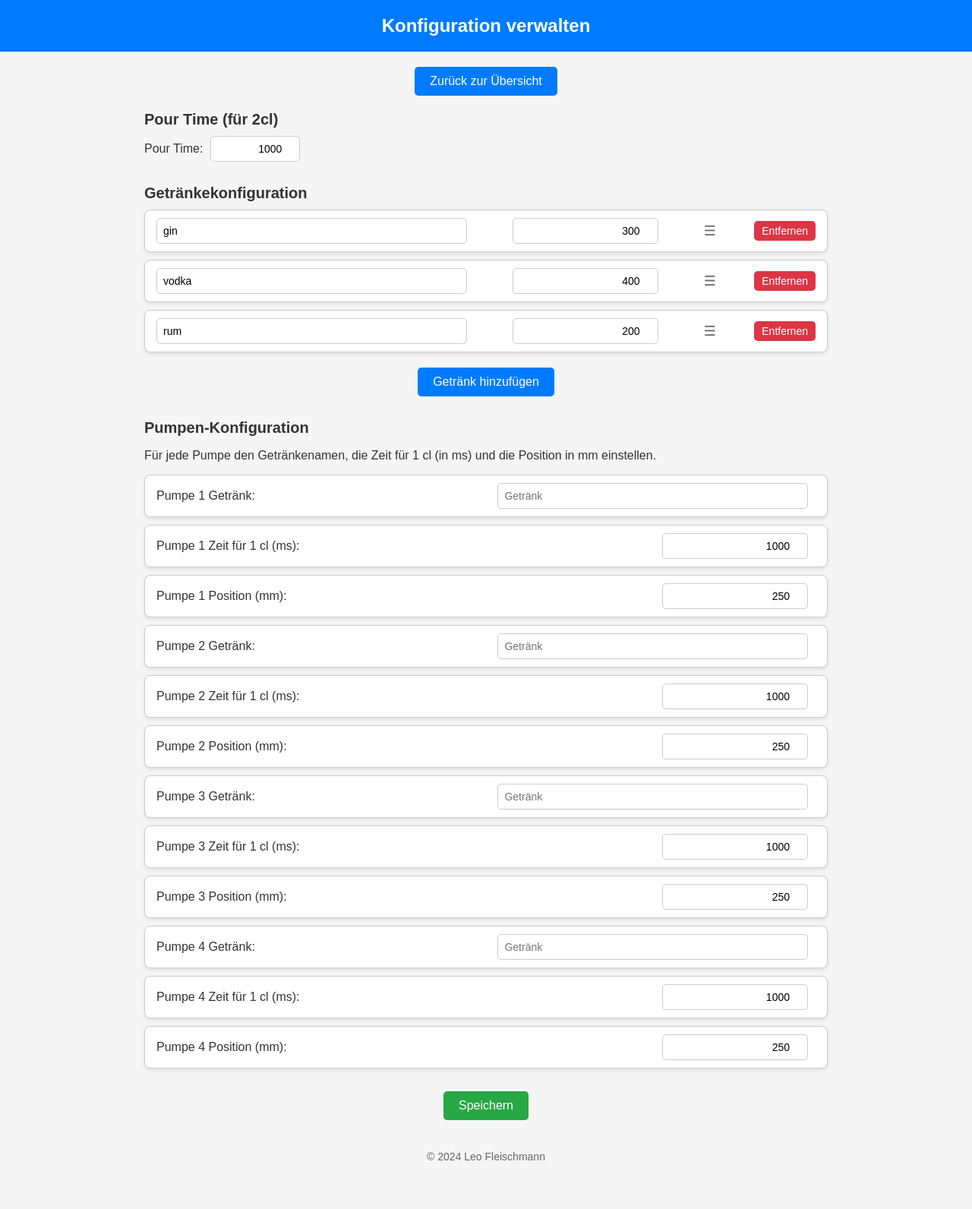
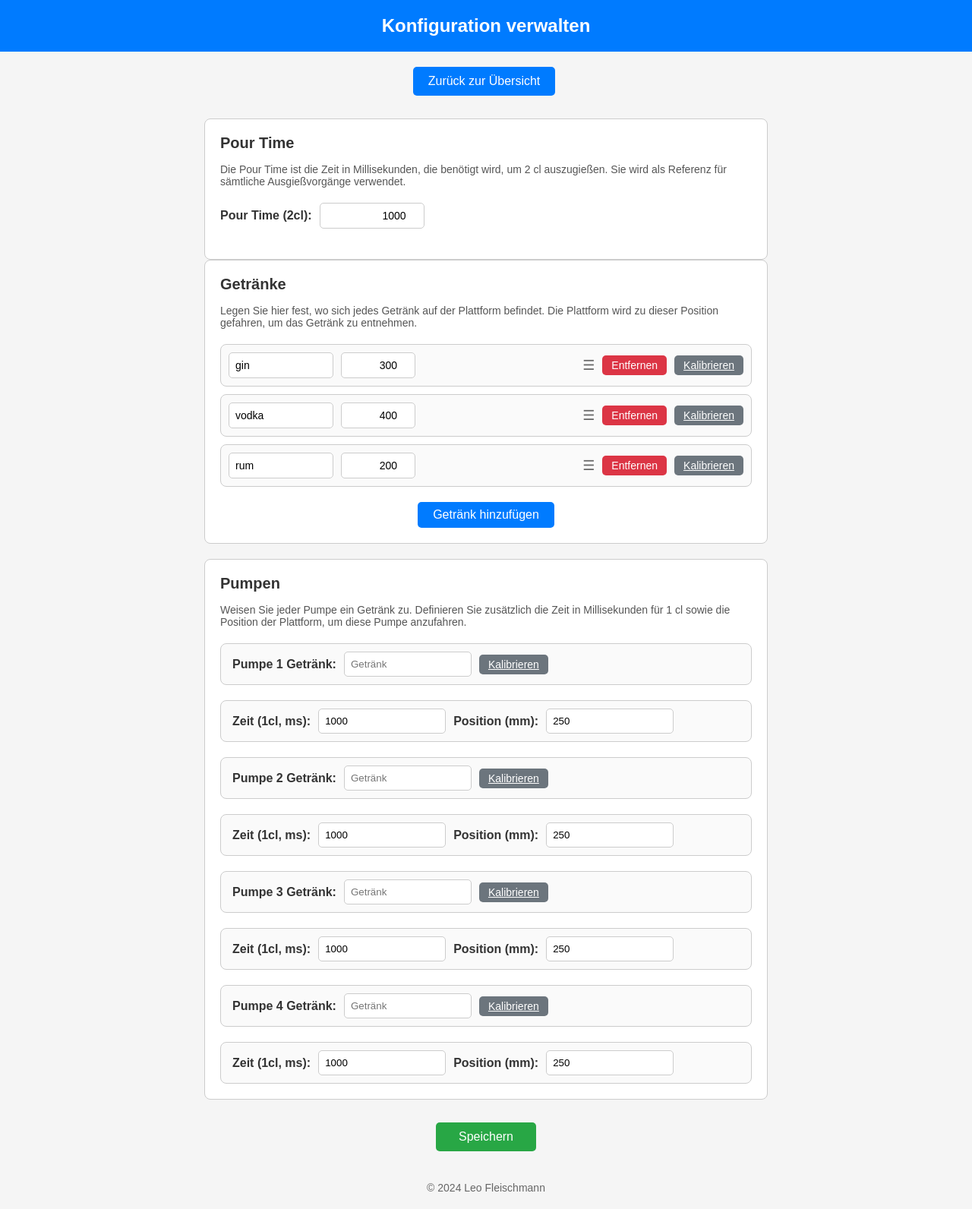
Before and after one commit to leofleischmann/Bar-Bot, a Flask app: page /config in a window 1280 px wide. Shown: the whole page at 76% size. Before the commit the page ends 1528 px from the top, so only its background shows below. Run offline with Flask 3, Linux system fonts and the light colour scheme.

Commit message:
Update config.html

```diff
--- a/bartender/templates/config.html
+++ b/bartender/templates/config.html
@@ -5,7 +5,6 @@
     <meta name="viewport" content="width=device-width, initial-scale=1.0">
     <title>Konfiguration verwalten</title>
     <style>
-    /* CSS wie gehabt, unverändert */
     body {
         font-family: 'Arial', sans-serif;
         background-color: #f5f5f5;
@@ -13,25 +12,31 @@
         margin: 0;
         padding: 0;
     }
+
     header {
         background-color: #007bff;
         color: white;
         padding: 20px;
         text-align: center;
     }
+
     header h1 {
         margin: 0;
         font-size: 24px;
     }
+
     main {
         padding: 20px;
         max-width: 900px;
         margin: 0 auto;
+        box-sizing: border-box;
     }
+
     nav {
         text-align: center;
-        margin-bottom: 20px;
+        margin-bottom: 30px;
     }
+
     nav button {
         background-color: #007bff;
         color: white;
@@ -40,129 +45,220 @@
         padding: 10px 20px;
         font-size: 16px;
         cursor: pointer;
+        margin-right: 5px;
     }
+
     nav button:hover {
         background-color: #0056b3;
     }
+
     .config-section {
-        margin-bottom: 30px;
+        margin-bottom: 40px;
+        background: #fff;
+        border-radius: 8px;
+        border: 1px solid #ccc;
+        padding: 20px;
+        max-width: 700px; /* Schmaler, um zentrierter zu wirken */
+        margin: 0 auto; /* Zentriert den Abschnitt */
     }
+
     .config-section h2 {
         font-size: 20px;
         color: #333;
-        margin-bottom: 10px;
+        margin-bottom: 15px;
+        margin-top: 0;
+        text-align:left;
     }
+
+    .config-section p {
+        color: #555;
+        font-size: 14px;
+        margin-bottom: 20px;
+        text-align:left;
+    }
+
     .pour-time-container {
         display: flex;
         align-items: center;
         gap: 10px;
         margin-bottom: 20px;
     }
+
+    .pour-time-container label {
+        font-weight: bold;
+        white-space: nowrap;
+    }
+
     .pour-time-container input {
-        width: 100px;
+        width: 120px;
         padding: 8px;
         font-size: 14px;
         border: 1px solid #ccc;
         border-radius: 5px;
         text-align: right;
     }
+
     .config-list {
         list-style: none;
         padding: 0;
         margin: 0;
     }
+
     .config-item {
         display: flex;
         align-items: center;
-        justify-content: space-between;
-        background-color: white;
-        padding: 10px 15px;
+        background-color: #fafafa;
         border: 1px solid #ccc;
         border-radius: 8px;
         margin-bottom: 10px;
-        box-shadow: 0 2px 5px rgba(0, 0, 0, 0.1);
+        padding: 10px;
+        gap: 10px;
+        flex-wrap: wrap; /* Zeilenumbruch bei schmalen Bildschirmen */
+        justify-content: space-between;
     }
-    .config-item.dragging {
-        background-color: #e0e0e0;
-        transform: scale(1.05);
-        box-shadow: 0 4px 8px rgba(0, 0, 0, 0.2);
-        transition: background-color 0.2s, transform 0.2s;
-    }
-    .config-name {
-        width: 45%;
+
+    .config-item input.config-name {
+        width: 120px;
+        min-width: 120px;
         padding: 8px;
-        margin-right: 10px;
         border: 1px solid #ccc;
         border-radius: 5px;
         font-size: 14px;
     }
-    .config-position {
-        width: 20%;
-        padding: 8px;
-        margin-right: 10px;
+
+    .config-item input.config-position {
+        width: 80px;
+        min-width: 80px;
+        padding:8px;
         border: 1px solid #ccc;
-        border-radius: 5px;
-        font-size: 14px;
-        text-align: right;
+        border-radius:5px;
+        font-size:14px;
+        text-align:right;
     }
+
     .config-drag {
         cursor: grab;
         color: #666;
         font-size: 18px;
         user-select: none;
+        margin-left: auto;
     }
-    .config-drag:active {
-      cursor: grabbing;
-    }
+
     .config-item button {
         background-color: #dc3545;
         color: white;
         border: none;
         border-radius: 5px;
-        padding: 5px 10px;
+        padding: 5px 12px;
         font-size: 14px;
         cursor: pointer;
     }
+
     .config-item button:hover {
         background-color: #c82333;
     }
+
+    .calibrate-button {
+        background-color: #6c757d;
+        color:white;
+        border:none;
+        border-radius:5px;
+        padding:5px 12px;
+        cursor:pointer;
+        font-size:14px;
+    }
+
+    .calibrate-button:hover {
+        background-color: #5a6268;
+    }
+
     .add-config {
         text-align: center;
         margin-top: 20px;
     }
+
     .add-config button {
         background-color: #007bff;
         color: white;
         border: none;
         border-radius: 5px;
-        padding: 10px 20px;
+        padding: 8px 20px;
         font-size: 16px;
         cursor: pointer;
     }
+
     .add-config button:hover {
         background-color: #0056b3;
     }
+
+    .pump-section {
+        border-top:1px solid #ccc;
+        padding-top:20px;
+        margin-top:20px;
+    }
+
+    .pump-group {
+        display:flex;
+        flex-direction:column;
+        gap:20px;
+    }
+
+    .pump-item {
+        display: flex;
+        flex-wrap: wrap;
+        gap:10px;
+        align-items:center;
+        background: #fafafa;
+        padding:10px 15px;
+        border:1px solid #ccc;
+        border-radius:8px;
+        justify-content: flex-start;
+    }
+
+    .pump-item label {
+        font-weight: bold;
+        white-space: nowrap;
+    }
+
+    .pump-item input {
+        width: 150px;
+        padding:8px;
+        border:1px solid #ccc;
+        border-radius:5px;
+    }
+
+    .pump-cfg {
+        display:flex;
+        flex-wrap: wrap;
+        align-items:center;
+        gap:10px;
+    }
+
     .save-button {
         text-align: center;
-        margin-top: 20px;
+        margin-top: 30px;
     }
+
     .save-button button {
         background-color: #28a745;
         color: white;
-        padding: 10px 20px;
+        padding: 10px 30px;
         border: none;
         border-radius: 5px;
         font-size: 16px;
         cursor: pointer;
     }
+
     .save-button button:hover {
         background-color: #218838;
     }
+
     footer {
         margin-top: 20px;
         text-align: center;
         font-size: 14px;
         color: #666;
+        padding-bottom:20px;
     }
 
     .snackbar {
@@ -184,14 +280,17 @@
         opacity: 0;
         transition: opacity 0.3s ease, bottom 0.3s ease;
     }
+
     .snackbar.show {
         visibility: visible;
         opacity: 1;
         bottom: 50px;
     }
+
     .snackbar.error {
         background-color: #f44336;
     }
+
     .snackbar.success {
         background-color: #4caf50;
     }
@@ -204,7 +303,6 @@
             snackbar.className = "snackbar";
             snackbar.classList.add(type);
             snackbar.classList.add("show");
-
             setTimeout(() => {
                 snackbar.classList.remove("show");
             }, 3000);
@@ -263,10 +361,11 @@
             const row = document.createElement("div");
             row.className = "config-item";
             row.innerHTML = `
-                <input type="text" class="config-name" placeholder="Name" pattern="[a-zA-Z0-9_]+" title="Nur Buchstaben, Zahlen und Unterstriche erlaubt.">
-                <input type="number" class="config-position" placeholder="Position in mm">
+                <input type="text" class="config-name" placeholder="Getränk">
+                <input type="number" class="config-position" placeholder="Position mm">
                 <span class="config-drag" draggable="true">☰</span>
                 <button onclick="removeConfigRow(this)" class="remove-btn">Entfernen</button>
+                <a class="calibrate-button" href="#">Kalibrieren</a>
             `;
             container.appendChild(row);
             enableDragAndDrop();
@@ -279,6 +378,8 @@
 
         function enableDragAndDrop() {
             const list = document.querySelector(".config-list");
+            if(!list) return;
+
             list.removeEventListener("dragover", handleDragOver);
             list.addEventListener("dragover", handleDragOver);
 
@@ -333,7 +434,6 @@
         document.addEventListener("DOMContentLoaded", () => {
             enableDragAndDrop();
         });
-
     </script>
 </head>
 <body>
@@ -347,52 +447,58 @@
 
         <!-- Pour Time Section -->
         <section class="config-section">
-            <h2>Pour Time (für 2cl)</h2>
+            <h2>Pour Time</h2>
+            <p>Die Pour Time ist die Zeit in Millisekunden, die benötigt wird, um 2 cl auszugießen. Sie wird als Referenz für sämtliche Ausgießvorgänge verwendet.</p>
             <div class="pour-time-container">
-                <label for="pour-time-value">Pour Time:</label>
+                <label for="pour-time-value">Pour Time (2cl):</label>
                 <input type="number" id="pour-time-value" value="{{ config.pour_time }}" placeholder="2000">
             </div>
         </section>
 
         <!-- Drinks Configuration Section -->
         <section class="config-section">
-            <h2>Getränkekonfiguration</h2>
+            <h2>Getränke</h2>
+            <p>Legen Sie hier fest, wo sich jedes Getränk auf der Plattform befindet. Die Plattform wird zu dieser Position gefahren, um das Getränk zu entnehmen.</p>
             <div class="config-list" id="drink-config-list">
                 {% for name, position in config.items() %}
                 {% if name != "pour_time" and not name.startswith("pump") %}
                 <div class="config-item">
-                    <input type="text" class="config-name" value="{{ name }}" placeholder="Name" pattern="[a-zA-Z0-9_]+" title="Nur Buchstaben, Zahlen und Unterstriche erlaubt.">
-                    <input type="number" class="config-position" value="{{ position }}" placeholder="Position in mm">
+                    <input type="text" class="config-name" value="{{ name }}" placeholder="Getränk">
+                    <input type="number" class="config-position" value="{{ position }}" placeholder="Position mm">
                     <span class="config-drag" draggable="true">☰</span>
                     <button onclick="removeConfigRow(this)">Entfernen</button>
+                    <a class="calibrate-button" href="/calibrate?item={{ name }}">Kalibrieren</a>
                 </div>
                 {% endif %}
                 {% endfor %}
             </div>
+
             <div class="add-config">
                 <button onclick="addDrinkConfigRow()">Getränk hinzufügen</button>
             </div>
         </section>
 
         <!-- Pumps Configuration Section -->
-        <section class="config-section">
-            <h2>Pumpen-Konfiguration</h2>
-            <p>Für jede Pumpe den Getränkenamen, die Zeit für 1 cl (in ms) und die Position in mm einstellen.</p>
+        <section class="config-section pump-section">
+            <h2>Pumpen</h2>
+            <p>Weisen Sie jeder Pumpe ein Getränk zu. Definieren Sie zusätzlich die Zeit in Millisekunden für 1 cl sowie die Position der Plattform, um diese Pumpe anzufahren.</p>
 
+            <div class="pump-group">
                 {% for i in range(1, 5) %}
-            <div class="config-item">
-                <span>Pumpe {{ i }} Getränk:</span>
+                <div class="pump-item">
+                    <label>Pumpe {{ i }} Getränk:</label>
                     <input type="text" class="config-name" id="pump{{ i }}_drink" value="{{ config['pump' ~ i] or '' }}" placeholder="Getränk">
+                    <a class="calibrate-button" href="/calibrate?item=pump{{ i }}">Kalibrieren</a>
                 </div>
-            <div class="config-item">
-                <span>Pumpe {{ i }} Zeit für 1 cl (ms):</span>
+                <div class="pump-item pump-cfg">
+                    <label>Zeit (1cl, ms):</label>
                     <input type="number" class="config-position" id="pump{{ i }}_time" value="{{ config['pump' ~ i ~ '_time'] or '1000' }}" placeholder="1000">
-            </div>
-            <div class="config-item">
-                <span>Pumpe {{ i }} Position (mm):</span>
+
+                    <label>Position (mm):</label>
                     <input type="number" class="config-position" id="pump{{ i }}_position" value="{{ config['pump' ~ i ~ '_position'] or '250' }}" placeholder="250">
                 </div>
                 {% endfor %}
+            </div>
         </section>
 
         <!-- Save Button -->
```
Lines whose indentation alone changed are shown as unchanged.
